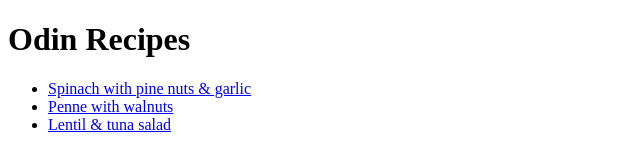
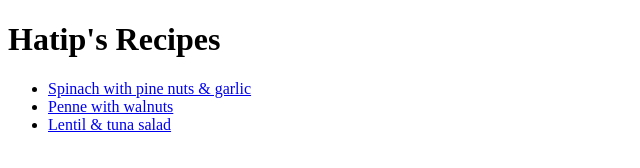
Before and after one commit to hatipocan/odin-recipes, a plain HTML site: page index.html in a window 1280 px wide. Shown: the whole page, without its empty margins (0-640 px from the left). Drawn offline with Linux system fonts and the light colour scheme.

Commit message:
minor update for headlines

```diff
--- a/index.html
+++ b/index.html
@@ -4,10 +4,10 @@
     <meta charset="UTF-8">
     <meta http-equiv="X-UA-Compatible" content="IE=edge">
     <meta name="viewport" content="width=device-width, initial-scale=1.0">
-    <title>Odin Recipes</title>
+    <title>Hatip's Recipes</title>
 </head>
 <body>
-    <h1>Odin Recipes</h1>
+    <h1>Hatip's Recipes</h1>
     <ul>
         <li><a href="./recipes/spinachpinenuts.html">Spinach with pine nuts & garlic</a></li>
         <li><a href="./recipes/pennewithwalnuts.html">Penne with walnuts</a></li>
```
